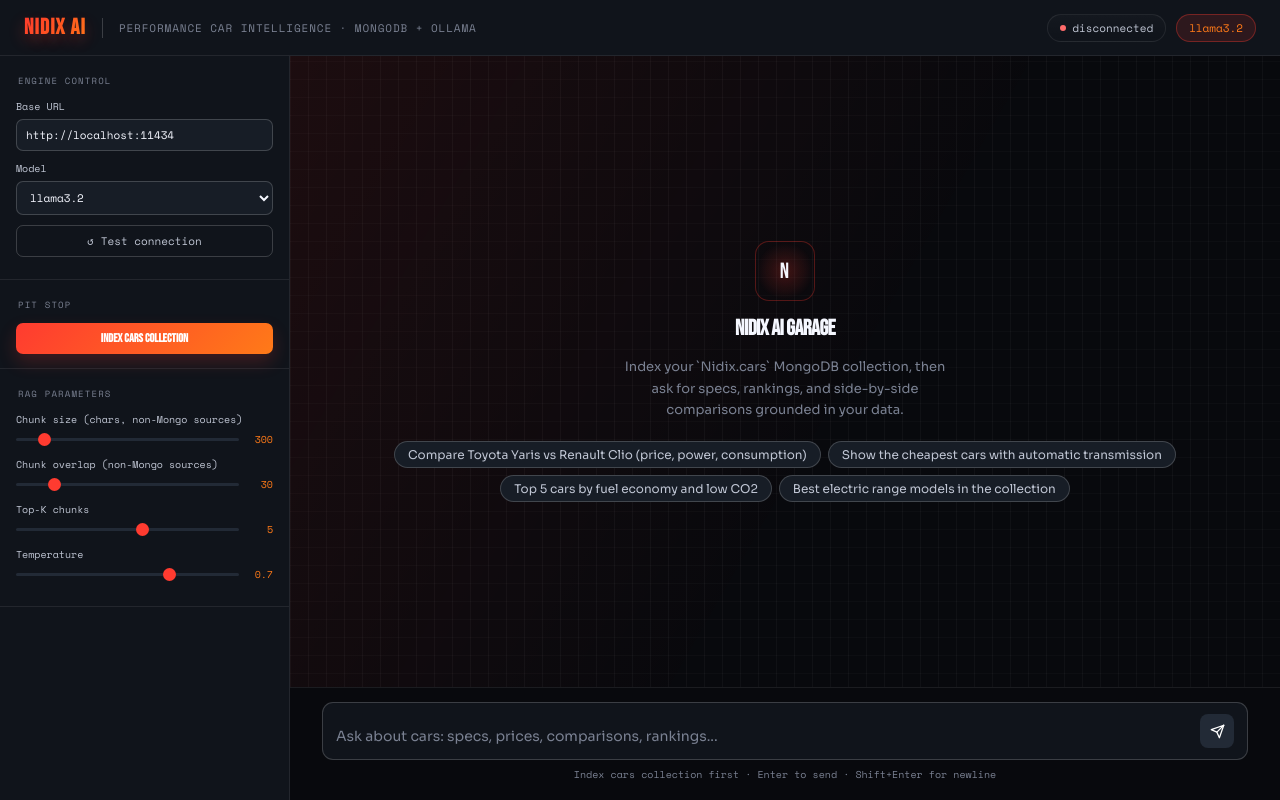
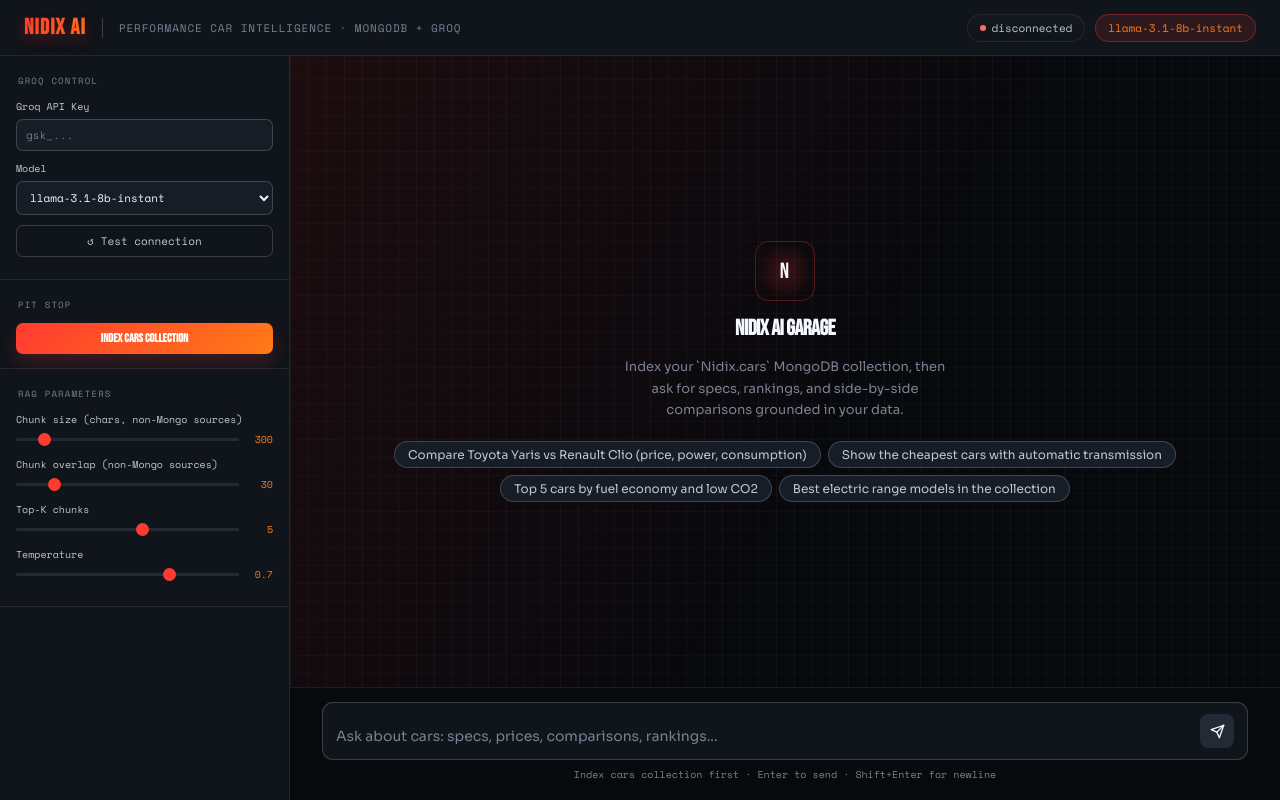
Before and after one commit to Henixu/Nidix-Ai, a FastAPI app: page / in a window 1280 px wide. Run offline with FastAPI, Linux system fonts and the light colour scheme; data that the repository does not hold is empty.

Commit message:
feat: switch to Groq + Mongo vector embeddings with creative RAG responses

```diff
--- a/main.py
+++ b/main.py
@@ -1,6 +1,6 @@
 """
 RAG Studio — FastAPI Backend
-Retrieval-Augmented Generation with Ollama
+Retrieval-Augmented Generation with Groq
 """
 
 from fastapi import FastAPI, Request, HTTPException
@@ -9,14 +9,17 @@
 from fastapi.templating import Jinja2Templates
 from pydantic import BaseModel
 from typing import Optional
+import os
 import httpx
 import json
 import re
-import math
 import asyncio
-from collections import Counter
 import logging
 import unicodedata
+try:
+    from sentence_transformers import SentenceTransformer
+except ImportError:
+    SentenceTransformer = None
 
 try:
     from pymongo import MongoClient
@@ -34,78 +37,184 @@
 MAX_CHUNK_CHARS = 1200
 MAX_CONTEXT_CHARS = 6000
 DEFAULT_NUM_PREDICT = 256
-OLLAMA_KEEP_ALIVE = "10m"
+# Groq API config
+DEFAULT_GROQ_API_KEY = os.getenv("GROQ_API_KEY", "")
+DEFAULT_GROQ_MODEL = "llama-3.1-8b-instant"
+DEFAULT_EMBEDDING_MODEL = "sentence-transformers/all-MiniLM-L6-v2"
+DEFAULT_VECTOR_COLLECTION = "car_vectors"
+GROQ_CHAT_URL = "https://api.groq.com/openai/v1/chat/completions"
 
-# ─── In-memory vector store ───────────────────────────────────────────────────
+# ─── Mongo-backed vector store (embeddings) ───────────────────────────────────
+_embedding_model = None
+
+
+def _get_embedding_model():
+    if SentenceTransformer is None:
+        raise HTTPException(
+            500,
+            "sentence-transformers is not installed. Run: pip install sentence-transformers"
+        )
+    global _embedding_model
+    if _embedding_model is None:
+        _embedding_model = SentenceTransformer(DEFAULT_EMBEDDING_MODEL)
+    return _embedding_model
+
+
+def _embed_texts(texts: list[str]) -> list[list[float]]:
+    model = _get_embedding_model()
+    return model.encode(texts, normalize_embeddings=True).tolist()
+
+
 class VectorStore:
     def __init__(self):
         self.chunks: list[str] = []
-        self.tfidf_matrix: list[dict] = []
-        self.df: dict = {}
+        self.embeddings: list[list[float]] = []
         self.source: str = ""
         self.car_records: list[dict] = []
+        self.mongo_uri: str = ""
+        self.mongo_db: str = ""
+        self.vector_collection: str = DEFAULT_VECTOR_COLLECTION
 
     def clear(self):
         self.chunks = []
-        self.tfidf_matrix = []
-        self.df = {}
+        self.embeddings = []
         self.source = ""
         self.car_records = []
+        self.mongo_uri = ""
+        self.mongo_db = ""
+        self.vector_collection = DEFAULT_VECTOR_COLLECTION
 
-    def tokenize(self, text: str) -> list[str]:
-        normalized = unicodedata.normalize("NFKD", text.lower())
-        normalized = "".join(ch for ch in normalized if not unicodedata.combining(ch))
-        cleaned = re.sub(r"[_\-/:]", " ", normalized)
-        cleaned = re.sub(r"[^\w\s]", " ", cleaned)
-        return cleaned.split()
-
-    def build(self, chunks: list[str], source: str = ""):
+    def build(
+        self,
+        chunks: list[str],
+        source: str = "",
+        mongo_uri: str = "",
+        mongo_db: str = "",
+        vector_collection: str = DEFAULT_VECTOR_COLLECTION
+    ):
         self.chunks = chunks
         self.source = source
-        N = len(chunks)
-        tokenized = [self.tokenize(c) for c in chunks]
+        self.mongo_uri = mongo_uri
+        self.mongo_db = mongo_db
+        self.vector_collection = vector_collection or DEFAULT_VECTOR_COLLECTION
 
-        # Document frequency
-        self.df = {}
-        for tokens in tokenized:
-            for t in set(tokens):
-                self.df[t] = self.df.get(t, 0) + 1
+        self.embeddings = _embed_texts(chunks)
+        if self.mongo_uri and self.mongo_db:
+            self._persist_vectors()
 
-        # TF-IDF vectors
-        self.tfidf_matrix = []
-        for tokens in tokenized:
-            tf = Counter(tokens)
-            total = len(tokens) or 1
-            vec = {
-                t: (count / total) * math.log((N + 1) / (self.df.get(t, 0) + 1))
-                for t, count in tf.items()
-            }
-            self.tfidf_matrix.append(vec)
+    def _persist_vectors(self):
+        if MongoClient is None:
+            raise HTTPException(
+                500,
+                "pymongo is not installed. Run: pip install pymongo"
+            )
 
-    def cosine_sim(self, a: dict, b: dict) -> float:
-        keys = set(a) | set(b)
-        dot = sum(a.get(k, 0) * b.get(k, 0) for k in keys)
-        norm_a = math.sqrt(sum(v**2 for v in a.values()))
-        norm_b = math.sqrt(sum(v**2 for v in b.values()))
-        if not norm_a or not norm_b:
-            return 0.0
-        return dot / (norm_a * norm_b)
+        client = None
+        try:
+            client = MongoClient(self.mongo_uri, serverSelectionTimeoutMS=5000)
+            client.admin.command("ping")
+            collection = client[self.mongo_db][self.vector_collection]
 
-    def retrieve(self, query: str, top_k: int = 3) -> list[dict]:
-        if not self.chunks:
-            return []
-        q_tokens = self.tokenize(query)
-        N = len(self.chunks)
-        tf = Counter(q_tokens)
-        total = len(q_tokens) or 1
-        q_vec = {
-            t: (count / total) * math.log((N + 1) / (self.df.get(t, 0) + 1))
-            for t, count in tf.items()
-        }
-        scored = [
-            {"index": i, "chunk": self.chunks[i], "score": self.cosine_sim(q_vec, vec)}
-            for i, vec in enumerate(self.tfidf_matrix)
-        ]
+            collection.delete_many({})
+            docs = []
+            for i, (chunk, embedding) in enumerate(zip(self.chunks, self.embeddings)):
+                docs.append({
+                    "index": i,
+                    "chunk": chunk,
+                    "embedding": embedding,
+                    "source": self.source
+                })
+            if docs:
+                collection.insert_many(docs)
+        except Exception as exc:
+            raise HTTPException(400, f"MongoDB error: {str(exc)}")
+        finally:
+            if client is not None:
+                try:
+                    client.close()
+                except Exception:
+                    pass
+
+    def load_from_mongo(
+        self,
+        mongo_uri: str,
+        mongo_db: str,
+        vector_collection: str
+    ):
+        if MongoClient is None:
+            raise HTTPException(
+                500,
+                "pymongo is not installed. Run: pip install pymongo"
+            )
+
+        client = None
+        try:
+            client = MongoClient(mongo_uri, serverSelectionTimeoutMS=5000)
+            client.admin.command("ping")
+            collection = client[mongo_db][vector_collection]
+            docs = list(collection.find({}, {
+                "_id": 0,
+                "index": 1,
+                "chunk": 1,
+                "embedding": 1,
+                "source": 1
+            }))
+            if not docs:
+                raise HTTPException(
+                    400,
+                    f"No vectors found in {mongo_db}.{vector_collection}."
+                )
+
+            docs.sort(key=lambda d: d.get("index", 0))
+            self.chunks = [d.get("chunk", "") for d in docs]
+            self.embeddings = [d.get("embedding", []) for d in docs]
+            self.source = docs[0].get("source", "")
+            self.mongo_uri = mongo_uri
+            self.mongo_db = mongo_db
+            self.vector_collection = vector_collection
+        except HTTPException:
+            raise
+        except Exception as exc:
+            raise HTTPException(400, f"MongoDB error: {str(exc)}")
+        finally:
+            if client is not None:
+                try:
+                    client.close()
+                except Exception:
+                    pass
+
+    def _dot(self, a: list[float], b: list[float]) -> float:
+        return sum(x * y for x, y in zip(a, b))
+
+    def retrieve(
+        self,
+        query: str,
+        top_k: int = 3,
+        mongo_uri: str = "",
+        mongo_db: str = "",
+        vector_collection: str = ""
+    ) -> list[dict]:
+        if not self.embeddings:
+            if mongo_uri and mongo_db:
+                self.load_from_mongo(
+                    mongo_uri=mongo_uri,
+                    mongo_db=mongo_db,
+                    vector_collection=vector_collection or DEFAULT_VECTOR_COLLECTION
+                )
+            else:
+                return []
+
+        q_vec = _embed_texts([query])[0]
+        scored = []
+        for i, embedding in enumerate(self.embeddings):
+            if not embedding:
+                continue
+            score = self._dot(q_vec, embedding)
+            scored.append({
+                "index": i,
+                "chunk": self.chunks[i],
+                "score": float(score)
+            })
         scored.sort(key=lambda x: x["score"], reverse=True)
         return scored[:top_k]
 
@@ -173,16 +282,20 @@
     mongo_uri: str = "mongodb://localhost:27017"
     mongo_db: str = "Nidix"
     mongo_collection: str = "cars2"
+    vector_collection: str = DEFAULT_VECTOR_COLLECTION
     mongo_limit: Optional[int] = None
 
 
 class QueryRequest(BaseModel):
     question: str
     top_k: int = 5
-    ollama_url: str = "http://localhost:11434"
-    model: str = "llama3.2"
-    temperature: float = 0.3
+    model: str = DEFAULT_GROQ_MODEL
+    temperature: float = 0.5
     max_tokens: int = DEFAULT_NUM_PREDICT
+    groq_api_key: Optional[str] = None
+    mongo_uri: str = "mongodb://localhost:27017"
+    mongo_db: str = "Nidix"
+    vector_collection: str = DEFAULT_VECTOR_COLLECTION
 
 
 # ─── Routes ───────────────────────────────────────────────────────────────────
@@ -370,9 +483,20 @@
             raise HTTPException(400, "No chunks were created from the selected source.")
 
         source_value = req.content
+        mongo_uri = ""
+        mongo_db = ""
         if req.source_type == "mongodb":
             source_value = f"mongodb://{req.mongo_db}/{req.mongo_collection}"
-        vector_store.build(chunks, source=source_value)
+            mongo_uri = req.mongo_uri
+            mongo_db = req.mongo_db
+
+        vector_store.build(
+            chunks,
+            source=source_value,
+            mongo_uri=mongo_uri,
+            mongo_db=mongo_db,
+            vector_collection=req.vector_collection
+        )
         logger.info(f"Indexed {len(chunks)} chunks from: {source_value[:60]}")
 
         return {
@@ -390,7 +514,7 @@
 
 
 def build_car_rag_prompt(question: str, context: str) -> str:
-    return f"""You are CarRAG, a specialized assistant for vehicle comparison and analysis.
+    return f"""You are CarRAG, a creative automotive advisor for vehicle comparison and analysis.
 You must answer using ONLY the CONTEXT below.
 
 Rules:
@@ -398,6 +522,11 @@
 - Prefer exact values (price, power, consommation, emissions, autonomie) from context.
 - For comparisons, present both cars clearly and mention key differences.
 - Do not invent missing specs.
+- Avoid dumping raw fields; synthesize into an engaging, helpful response.
+
+Answer style:
+- Start with a short, engaging summary (2-4 sentences) with the key tradeoffs.
+- Then add a compact "Key evidence" list with exact specs from the context.
 
 CONTEXT:
 {context}
@@ -406,6 +535,38 @@
 {question}
 
 ANSWER:"""
+
+
+def _resolve_groq_key(req_key: Optional[str]) -> str:
+    key = (req_key or "").strip() or DEFAULT_GROQ_API_KEY
+    if not key:
+        raise HTTPException(
+            500,
+            "Groq API key is missing. Set GROQ_API_KEY or pass groq_api_key."
+        )
+    return key
+
+
+async def _groq_chat_completion(
+    messages: list[dict],
+    model: str,
+    temperature: float,
+    max_tokens: int,
+    api_key: str
+) -> str:
+    payload = {
+        "model": model,
+        "messages": messages,
+        "temperature": temperature,
+        "max_tokens": max(1, max_tokens)
+    }
+    headers = {"Authorization": f"Bearer {api_key}"}
+
+    async with httpx.AsyncClient(timeout=120) as client:
+        response = await client.post(GROQ_CHAT_URL, headers=headers, json=payload)
+        response.raise_for_status()
+        data = response.json()
+        return data.get("choices", [{}])[0].get("message", {}).get("content", "")
 
 
 def try_answer_dealers_question(question: str) -> Optional[dict]:
@@ -471,9 +632,6 @@
 
 @app.post("/api/query")
 async def query_document(req: QueryRequest):
-    if not vector_store.chunks:
-        raise HTTPException(400, "No document indexed yet.")
-
     deterministic = try_answer_dealers_question(req.question)
     if deterministic is not None:
         return {
@@ -484,34 +642,34 @@
         }
 
     # Retrieve
-    results = vector_store.retrieve(req.question, req.top_k)
+    results = vector_store.retrieve(
+        req.question,
+        req.top_k,
+        mongo_uri=req.mongo_uri,
+        mongo_db=req.mongo_db,
+        vector_collection=req.vector_collection
+    )
+    if not results:
+        raise HTTPException(400, "No vectors indexed yet. Run indexing first.")
     context = _build_context(results)
 
     prompt = build_car_rag_prompt(req.question, context)
+    messages = [{"role": "user", "content": prompt}]
 
-    # Call Ollama
+    # Call Groq
     try:
-        async with httpx.AsyncClient(timeout=120) as client:
-            response = await client.post(
-                f"{req.ollama_url}/api/generate",
-                json={
-                    "model": req.model,
-                    "prompt": prompt,
-                    "stream": False,
-                    "keep_alive": OLLAMA_KEEP_ALIVE,
-                    "options": {
-                        "temperature": req.temperature,
-                        "num_predict": max(1, req.max_tokens)
-                    }
-                }
-            )
-            response.raise_for_status()
-            data = response.json()
-            answer = data.get("response", "")
-    except httpx.ConnectError:
-        raise HTTPException(503, "Cannot connect to Ollama. Make sure it's running on the specified URL.")
+        api_key = _resolve_groq_key(req.groq_api_key)
+        answer = await _groq_chat_completion(
+            messages=messages,
+            model=req.model,
+            temperature=req.temperature,
+            max_tokens=req.max_tokens,
+            api_key=api_key
+        )
+    except httpx.HTTPStatusError as exc:
+        raise HTTPException(500, f"Groq error: {exc.response.text}")
     except Exception as e:
-        raise HTTPException(500, f"Ollama error: {str(e)}")
+        raise HTTPException(500, f"Groq error: {str(e)}")
 
     return {
         "answer": answer,
@@ -524,9 +682,6 @@
 @app.post("/api/query/stream")
 async def query_stream(req: QueryRequest):
     """Streaming version using SSE"""
-    if not vector_store.chunks:
-        raise HTTPException(400, "No document indexed yet.")
-
     deterministic = try_answer_dealers_question(req.question)
     if deterministic is not None:
         async def deterministic_stream():
@@ -538,9 +693,16 @@
 
         return StreamingResponse(deterministic_stream(), media_type="text/event-stream")
 
-    results = vector_store.retrieve(req.question, req.top_k)
+    results = vector_store.retrieve(
+        req.question,
+        req.top_k,
+        mongo_uri=req.mongo_uri,
+        mongo_db=req.mongo_db,
+        vector_collection=req.vector_collection
+    )
+    if not results:
+        raise HTTPException(400, "No vectors indexed yet. Run indexing first.")
     context = _build_context(results)
-
     prompt = build_car_rag_prompt(req.question, context)
 
     async def stream_generator():
@@ -548,33 +710,38 @@
         yield f"data: {json.dumps({'type': 'sources', 'sources': results})}\n\n"
 
         try:
+            api_key = _resolve_groq_key(req.groq_api_key)
+            payload = {
+                "model": req.model,
+                "messages": [{"role": "user", "content": prompt}],
+                "temperature": req.temperature,
+                "max_tokens": max(1, req.max_tokens),
+                "stream": True
+            }
+            headers = {"Authorization": f"Bearer {api_key}"}
+
             async with httpx.AsyncClient(timeout=120) as client:
                 async with client.stream(
                     "POST",
-                    f"{req.ollama_url}/api/generate",
-                    json={
-                        "model": req.model,
-                        "prompt": prompt,
-                        "stream": True,
-                        "keep_alive": OLLAMA_KEEP_ALIVE,
-                        "options": {
-                            "temperature": req.temperature,
-                            "num_predict": max(1, req.max_tokens)
-                        }
-                    }
+                    GROQ_CHAT_URL,
+                    headers=headers,
+                    json=payload
                 ) as r:
                     async for line in r.aiter_lines():
-                        if line:
-                            try:
-                                data = json.loads(line)
-                                token = data.get("response", "")
-                                if token:
-                                    yield f"data: {json.dumps({'type': 'token', 'text': token})}\n\n"
-                                if data.get("done"):
-                                    yield f"data: {json.dumps({'type': 'done'})}\n\n"
-                                    break
-                            except json.JSONDecodeError:
-                                continue
+                        if not line.startswith("data: "):
+                            continue
+                        data = line[6:].strip()
+                        if data == "[DONE]":
+                            yield f"data: {json.dumps({'type': 'done'})}\n\n"
+                            break
+                        try:
+                            evt = json.loads(data)
+                            delta = evt.get("choices", [{}])[0].get("delta", {})
+                            token = delta.get("content", "")
+                            if token:
+                                yield f"data: {json.dumps({'type': 'token', 'text': token})}\n\n"
+                        except json.JSONDecodeError:
+                            continue
         except Exception as e:
             yield f"data: {json.dumps({'type': 'error', 'message': str(e)})}\n\n"
 
@@ -582,14 +749,22 @@
 
 
 @app.get("/api/status")
-async def status(ollama_url: str = "http://localhost:11434"):
+async def status(groq_api_key: Optional[str] = None):
+    key = (groq_api_key or "").strip() or DEFAULT_GROQ_API_KEY
+    if not key:
+        return {"connected": False, "models": []}
+
     try:
         async with httpx.AsyncClient(timeout=5) as client:
-            r = await client.get(f"{ollama_url}/api/tags")
+            r = await client.get(
+                "https://api.groq.com/openai/v1/models",
+                headers={"Authorization": f"Bearer {key}"}
+            )
+            r.raise_for_status()
             data = r.json()
-            models = [m["name"] for m in data.get("models", [])]
+            models = [m.get("id", "") for m in data.get("data", []) if m.get("id")]
             return {"connected": True, "models": models}
-    except:
+    except Exception:
         return {"connected": False, "models": []}
 
 
--- a/requirements.txt
+++ b/requirements.txt
@@ -6,3 +6,4 @@
 beautifulsoup4==4.12.3
 aiofiles==24.1.0
 pymongo==4.8.0
+sentence-transformers==2.7.0
--- a/templates/index.html
+++ b/templates/index.html
@@ -469,9 +469,9 @@
 <header>
   <div class="logo">NIDIX AI</div>
   <div class="logo-sep"></div>
-  <div class="header-sub">Performance car intelligence · MongoDB + Ollama</div>
+  <div class="header-sub">Performance car intelligence · MongoDB + Groq</div>
   <div class="header-right">
-    <div class="status-pill" onclick="testOllama()" title="Click to test connection">
+    <div class="status-pill" onclick="testGroq()" title="Click to test connection">
       <div class="status-dot" id="dot"></div>
       <span id="statusTxt">disconnected</span>
     </div>
@@ -481,27 +481,20 @@
 
 <!-- SIDEBAR -->
 <aside>
-  <!-- Ollama -->
+  <!-- Groq -->
   <div class="s-sec">
-    <div class="s-label">Engine Control</div>
+    <div class="s-label">Groq Control</div>
     <div class="fg">
-      <label>Base URL</label>
-      <input id="ollamaUrl" value="http://localhost:11434">
+      <label>Groq API Key</label>
+      <input id="groqKey" type="password" placeholder="gsk_..." oninput="saveGroqKey()">
     </div>
     <div class="fg">
       <label>Model</label>
       <select id="modelSel" onchange="onModelChange()">
-        <option value="llama3.2">llama3.2</option>
-        <option value="llama3.1">llama3.1</option>
-        <option value="mistral">mistral</option>
-        <option value="mistral-nemo">mistral-nemo</option>
-        <option value="gemma2">gemma2</option>
-        <option value="gemma3">gemma3</option>
-        <option value="phi3">phi3</option>
-        <option value="phi4">phi4</option>
-        <option value="qwen2.5">qwen2.5</option>
-        <option value="qwen2.5:7b">qwen2.5:7b</option>
-        <option value="deepseek-r1:7b">deepseek-r1:7b</option>
+        <option value="llama-3.1-8b-instant">llama-3.1-8b-instant</option>
+        <option value="llama-3.1-70b-versatile">llama-3.1-70b-versatile</option>
+        <option value="mixtral-8x7b-32768">mixtral-8x7b-32768</option>
+        <option value="gemma2-9b-it">gemma2-9b-it</option>
         <option value="custom">custom...</option>
       </select>
     </div>
@@ -509,7 +502,7 @@
       <label>Custom model name</label>
       <input id="customModel" placeholder="e.g. llama3.2:3b">
     </div>
-    <button class="btn-ghost" onclick="testOllama()">↺ Test connection</button>
+    <button class="btn-ghost" onclick="testGroq()">↺ Test connection</button>
   </div>
 
   <!-- Index -->
@@ -520,6 +513,7 @@
     <input type="hidden" id="mongoUri" value="mongodb://localhost:27017">
     <input type="hidden" id="mongoDb" value="Nidix">
     <input type="hidden" id="mongoCol" value="cars2">
+    <input type="hidden" id="mongoVecCol" value="car_vectors">
   </div>
 
   <!-- RAG Params -->
@@ -616,7 +610,7 @@
 
 function model() {
   const v = $('modelSel').value;
-  return v === 'custom' ? ($('customModel').value.trim() || 'llama3.2') : v;
+  return v === 'custom' ? ($('customModel').value.trim() || 'llama-3.1-8b-instant') : v;
 }
 
 function onModelChange() {
@@ -643,23 +637,40 @@
   return new Date().toLocaleTimeString([], { hour: '2-digit', minute: '2-digit' });
 }
 
-// ── Ollama test ────────────────────────────────────────────────────────────────
-async function testOllama() {
+function loadGroqKey() {
+  const saved = localStorage.getItem('groqKey');
+  if (saved) $('groqKey').value = saved;
+}
+
+function saveGroqKey() {
+  localStorage.setItem('groqKey', $('groqKey').value);
+}
+
+// ── Groq test ─────────────────────────────────────────────────────────────────
+async function testGroq(showMissing = true) {
+  const key = $('groqKey').value.trim();
+  if (!key) {
+    $('dot').classList.remove('on');
+    $('statusTxt').textContent = 'disconnected';
+    if (showMissing) toast('Add a Groq API key first.', 'err');
+    return;
+  }
+
   try {
-    const r = await fetch(`/api/status?ollama_url=${encodeURIComponent($('ollamaUrl').value)}`);
+    const r = await fetch(`/api/status?groq_api_key=${encodeURIComponent(key)}`);
     const d = await r.json();
     if (d.connected) {
       $('dot').classList.add('on');
       $('statusTxt').textContent = 'connected';
       $('modelBadge').textContent = model();
-      toast('Ollama connected! Models: ' + (d.models.slice(0,3).join(', ') || 'none'), 'ok');
+      toast('Groq connected! Models: ' + (d.models.slice(0,3).join(', ') || 'none'), 'ok');
     } else {
       throw new Error('not reachable');
     }
   } catch(e) {
     $('dot').classList.remove('on');
     $('statusTxt').textContent = 'disconnected';
-    toast('Cannot reach Ollama at that URL.', 'err');
+    toast('Cannot reach Groq or key is invalid.', 'err');
   }
 }
 
@@ -689,7 +700,8 @@
         chunk_overlap: parseInt($('chunkOvlp').value),
         mongo_uri: mongoUri,
         mongo_db: mongoDb,
-        mongo_collection: mongoCol
+        mongo_collection: mongoCol,
+        vector_collection: $('mongoVecCol').value.trim() || 'car_vectors'
       })
     });
 
@@ -790,9 +802,13 @@
       body: JSON.stringify({
         question: q,
         top_k: parseInt($('topK').value),
-        ollama_url: $('ollamaUrl').value,
         model: model(),
-        temperature: parseInt($('temp').value) / 10
+        temperature: parseInt($('temp').value) / 10,
+        max_tokens: 256,
+        groq_api_key: $('groqKey').value.trim(),
+        mongo_uri: $('mongoUri').value.trim(),
+        mongo_db: $('mongoDb').value.trim(),
+        vector_collection: $('mongoVecCol').value.trim() || 'car_vectors'
       })
     });
 
@@ -853,7 +869,7 @@
 
   } catch(e) {
     $(`mc-${aiId}`).innerHTML = `<span style="color:var(--red)">Error: ${e.message}</span>
-      <br><span style="font-size:12px;color:var(--text3)">Make sure Ollama is running and the server is up.</span>`;
+      <br><span style="font-size:12px;color:var(--text3)">Check your Groq API key and server status.</span>`;
   }
 
   busy = false;
@@ -881,7 +897,8 @@
 
 // Init
 $('modelBadge').textContent = model();
-testOllama();
+loadGroqKey();
+testGroq(false);
 </script>
 </body>
 </html>
```
Also changed, not shown: README.md.
